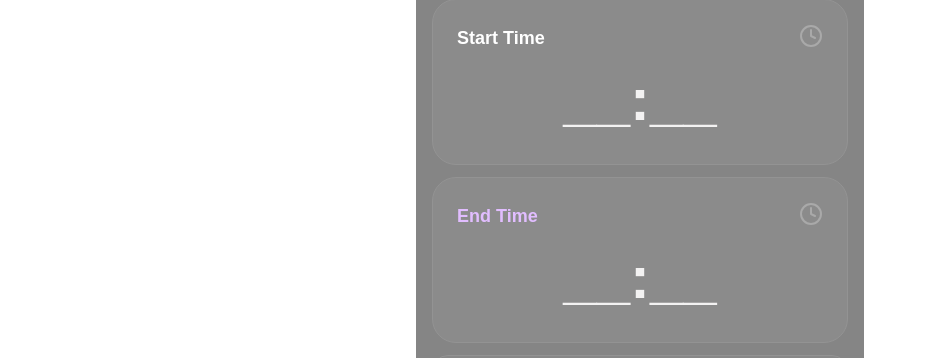
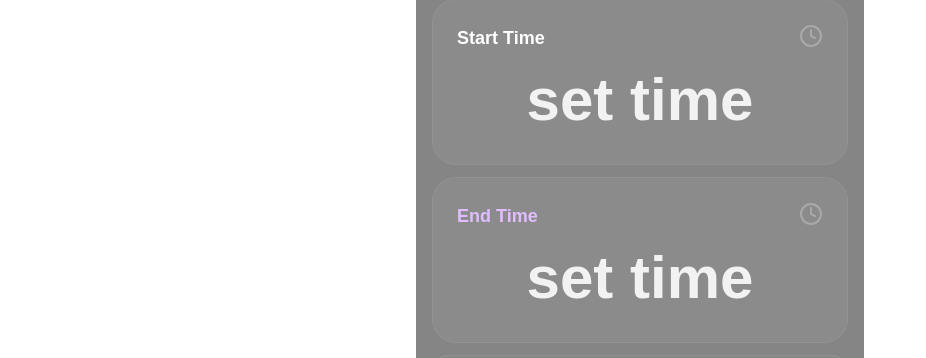
Before and after one commit to swappybizz/almanac, a Next.js app: page / in a window 1280 px wide. Shown: the part 159-517 px from the top of the page, without its empty margins (0-926 px from the left). Built offline with nearby package versions, Linux system fonts and the light colour scheme; no server answers.

Commit message:
refactor: update TimeCard placeholder and default time values for clarity

```diff
--- a/pages/index.js
+++ b/pages/index.js
@@ -95,7 +95,7 @@ const TimeCard = ({
                 ref={inputRef}
                 type="time"
                 defaultValue={isValid ? time : ''}
-                placeholder="__:__"
+                placeholder="set time"
                 onBlur={handleBlur}
                 onKeyDown={(e) => e.key === 'Enter' && handleBlur(e)}
                 className="w-full h-full bg-transparent text-white text-6xl font-mono text-center outline-none"
@@ -126,8 +126,8 @@ export default function Home() {
   const [selectedProjectId, setSelectedProjectId] = useState(null);
 
   // default "empty" times
-  const [startTime, setStartTime] = useState('__:__');
-  const [endTime, setEndTime] = useState('__:__');
+  const [startTime, setStartTime] = useState('set time');
+  const [endTime, setEndTime] = useState('set time');
 
   const [stats, setStats] = useState({ weekly: {}, monthly: {}, average: {} });
   const [monthData, setMonthData] = useState([]);
@@ -171,8 +171,8 @@ export default function Home() {
           setStartTime(data.log.startTime);
           setEndTime(data.log.endTime);
         } else {
-          setStartTime('__:__');
-          setEndTime('__:__');
+          setStartTime('set time');
+          setEndTime('set time');
         }
         setStats(data.stats);
         setMonthData(
```
